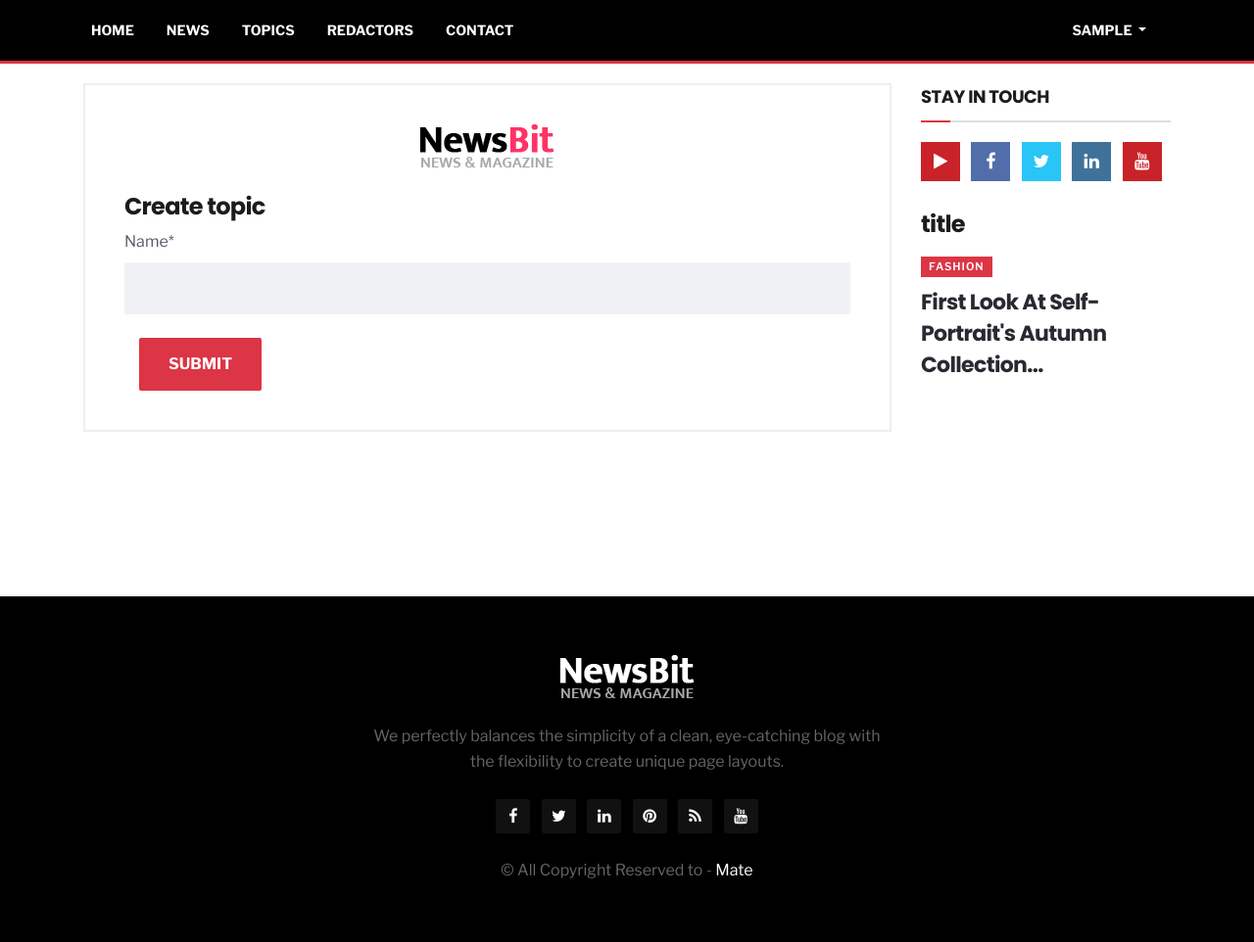
After one commit to Shantagust/Newspaper-Agency, a Django app: page /topics/create/ in a window 1280 px wide. The commit adds this page. Shown: the whole page at 98% size. Run offline with Django 4.2, Linux system fonts and the light colour scheme; the visitor is signed in with stand-in values (Sample User, id 1); some libraries are stand-ins or nearby versions.

Commit message:
feat: add topics classes add classes for CRUD for topic
fix: template visual
removed unused categories in navigation

```diff
--- a/newspaper/forms.py
+++ b/newspaper/forms.py
@@ -29,3 +29,9 @@
     class Meta:
         model = get_user_model()
         fields = ["first_name", "last_name"]
+
+
+class TopicForm(forms.ModelForm):
+    class Meta:
+        model = Topic
+        fields = "__all__"
--- a/newspaper/urls.py
+++ b/newspaper/urls.py
@@ -14,5 +14,11 @@
     path("redactors/<int:pk>/update/", views.RedactorUpdateView.as_view(), name="redactor-update"),
     path("redactors/<int:pk>/delete/", views.RedactorDeleteView.as_view(), name="redactor-delete"),
     path("redactors/<int:pk>/", views.RedactorDetailView.as_view(), name="redactor-detail"),
+
+    path("topics/", views.TopicListView.as_view(), name="topic-list"),
+    path("topics/create/", views.TopicCreateView.as_view(), name="topic-create"),
+    path("topics/<int:pk>/update/", views.TopicUpdateView.as_view(), name="topic-update"),
+    path("topics/<int:pk>/delete/", views.TopicDeleteView.as_view(), name="topic-delete"),
+    path("topics/<int:pk>/", views.TopicDetailView.as_view(), name="topic-detail"),
 ]
 app_name = 'newspaper'
--- a/newspaper/views.py
+++ b/newspaper/views.py
@@ -3,8 +3,8 @@
 from django.urls import reverse_lazy
 from django.views import generic
 
-from newspaper.forms import NewsForm, RedactorForm, RedactorCreateForm
-from newspaper.models import Newspaper
+from newspaper import forms
+from newspaper.models import Newspaper, Topic
 
 
 class NewsListView(generic.ListView):
@@ -20,14 +20,14 @@
 
 class NewsCreateView(LoginRequiredMixin, generic.CreateView):
     model = Newspaper
-    form_class = NewsForm
+    form_class = forms.NewsForm
     template_name = "newspaper/news_form.html"
     success_url = reverse_lazy("newspaper:index")
 
 
 class NewsUpdateView(LoginRequiredMixin, generic.UpdateView):
     model = Newspaper
-    form_class = NewsForm
+    form_class = forms.NewsForm
     template_name = "newspaper/news_form.html"
     success_url = reverse_lazy("newspaper:index")
 
@@ -48,14 +48,38 @@
 
 class RedactorCreateView(LoginRequiredMixin, generic.CreateView):
     model = get_user_model()
-    form_class = RedactorCreateForm
+    form_class = forms.RedactorCreateForm
 
 
 class RedactorUpdateView(LoginRequiredMixin, generic.UpdateView):
     model = get_user_model()
-    form_class = RedactorForm
+    form_class = forms.RedactorForm
 
 
 class RedactorDeleteView(LoginRequiredMixin, generic.DeleteView):
     model = get_user_model()
     success_url = reverse_lazy("newspaper:redactor-list")
+
+
+class TopicListView(LoginRequiredMixin, generic.ListView):
+    model = Topic
+    paginate_by = 5
+
+
+class TopicDetailView(LoginRequiredMixin, generic.DetailView):
+    model = Topic
+
+
+class TopicCreateView(LoginRequiredMixin, generic.CreateView):
+    model = Topic
+    form_class = forms.TopicForm
+
+
+class TopicUpdateView(LoginRequiredMixin, generic.UpdateView):
+    model = Topic
+    form_class = forms.TopicForm
+
+
+class TopicDeleteView(LoginRequiredMixin, generic.DeleteView):
+    model = Topic
+    success_url = reverse_lazy("newspaper:topic-list")
--- a/templates/includes/navigation.html
+++ b/templates/includes/navigation.html
@@ -20,53 +20,18 @@
                                 <a class="nav-link" href="{% url 'newspaper:index' %}">Home</a>
                             </li>
 
-                            <li class="nav-item dropdown">
-                                <a class="nav-link dropdown-toggle" href="#" role="button" data-toggle="dropdown"
-                                   aria-haspopup="true" aria-expanded="false">
-                                    Post
-                                </a>
-                                <div class="dropdown-menu">
-                                    <a class="dropdown-item" href="#">Post Left Sidebar</a>
-                                    <a class="dropdown-item" href="#">Post Full Width</a>
-                                    <a class="dropdown-item" href="#">Single Post</a>
-                                    <a class="dropdown-item" href="#">Category 1</a>
-                                    <a class="dropdown-item" href="#">Category 2</a>
-                                    <a class="dropdown-item" href="#">Author</a>
-                                </div>
-                            </li>
-                            <li class="nav-item dropdown">
-                                <a class="nav-link dropdown-toggle" href="#" role="button" data-toggle="dropdown"
-                                   aria-haspopup="true" aria-expanded="false">
-                                    Account
-                                </a>
-                                <div class="dropdown-menu">
-                                    <a class="dropdown-item" href="#">Log In</a>
-                                    <a class="dropdown-item" href="#">Register</a>
-                                </div>
+                            <li class="nav-item">
+                                <a class="nav-link" href="{% url 'newspaper:index' %}">News</a>
                             </li>
 
-                            <li class="nav-item dropdown">
-                                <a class="nav-link dropdown-toggle" href="#" role="button" data-toggle="dropdown"
-                                   aria-haspopup="true" aria-expanded="false">
-                                    About
-                                </a>
-                                <div class="dropdown-menu">
-                                    <a class="dropdown-item" href="#">About</a>
-                                    <a class="dropdown-item" href="#">Terms</a>
-                                    <a class="dropdown-item" href="#">Privacy Policy</a>
-                                    <a class="dropdown-item" href="#">Career</a>
-                                </div>
-                            </li>
-                            <li class="nav-item dropdown">
-                                <a class="nav-link dropdown-toggle" href="#" role="button" data-toggle="dropdown"
-                                   aria-haspopup="true" aria-expanded="false">
-                                    Pages
-                                </a>
-                                <div class="dropdown-menu">
-                                    <a class="dropdown-item" href="#">404 Page</a>
-                                    <a class="dropdown-item" href="#">Search Page</a>
-                                </div>
-                            </li>
+                            {% if user.is_authenticated %}
+                                <li class="nav-item">
+                                    <a class="nav-link" href="{% url 'newspaper:topic-list' %}">Topics</a>
+                                </li>
+                                <li class="nav-item">
+                                    <a class="nav-link" href="{% url 'newspaper:redactor-list' %}">Redactors</a>
+                                </li>
+                            {% endif %}
 
                             <li class="nav-item">
                                 <a class="nav-link" href="#">Contact</a>
@@ -81,11 +46,11 @@
                                     </a>
                                     <div class="dropdown-menu">
                                         <a class="dropdown-item" href="{% url 'newspaper:redactor-detail' user.id %}">
-                                            mypage
+                                            my profile
                                         </a>
                                         <a class="dropdown-item"
                                            href="{% url 'logout' %}?next={{ request.path }}">
-                                            (Logout)
+                                            Logout
                                         </a>
                                     </div>
                                 </li>
--- /dev/null
+++ b/templates/newspaper/topic_form.html
@@ -0,0 +1,16 @@
+{% extends 'base.html' %}
+{% load crispy_forms_filters %}
+{% block content %}
+    <div class="signup">
+        <div class="text-center"><a href="index.html"><img src="images/logos/logo.png" alt="" class="img-fluid"></a>
+        </div>
+        <h3 class="mt-4">{{ object|yesno:"Update, Create" }} topic</h3>
+        <form action="" method="POST">
+            {% csrf_token %}
+            {{ form|crispy }}
+            <div class="col-md-12">
+                <button class="btn btn-primary" type="submit">Submit</button>
+            </div>
+        </form>
+    </div>
+{% endblock %}
```
